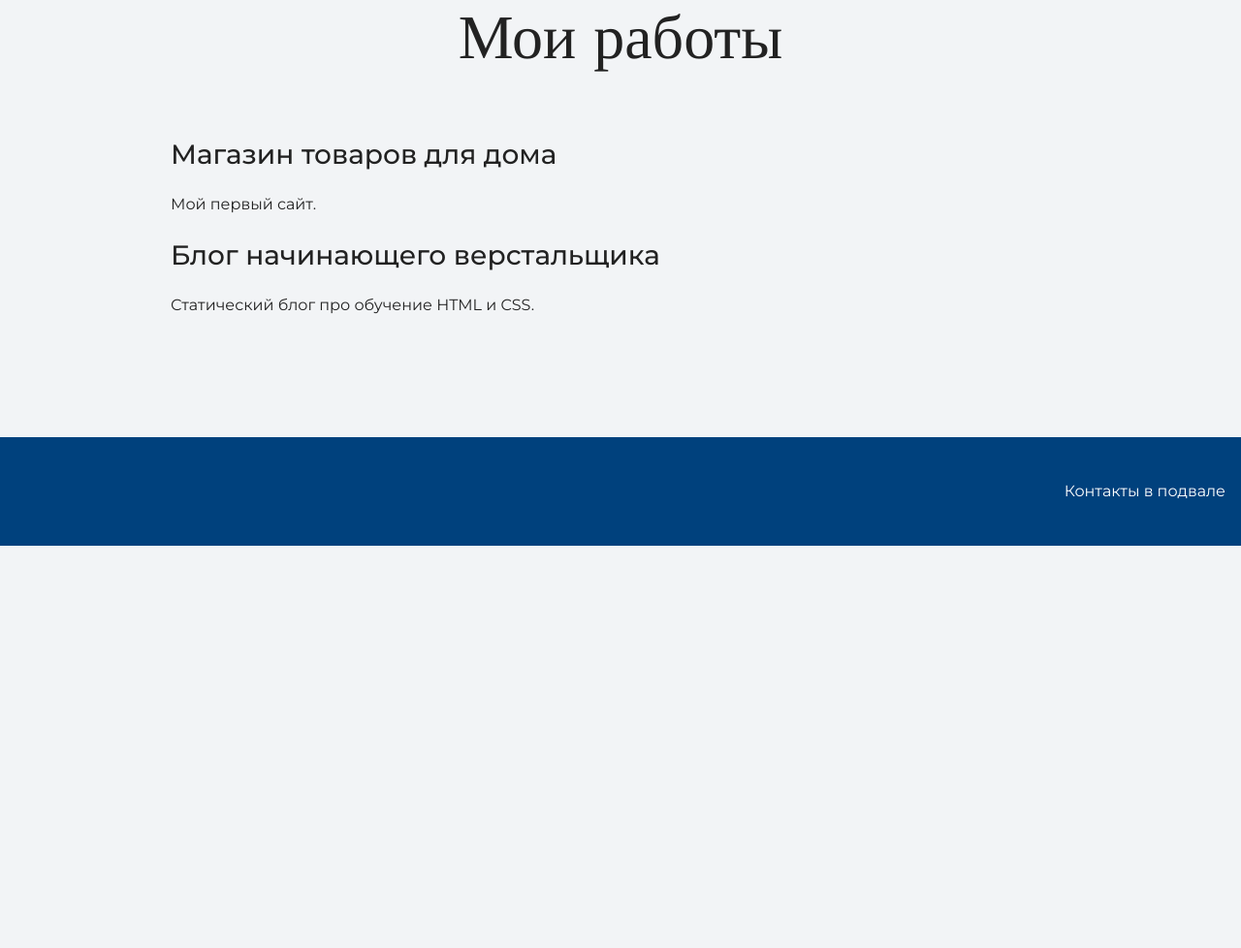
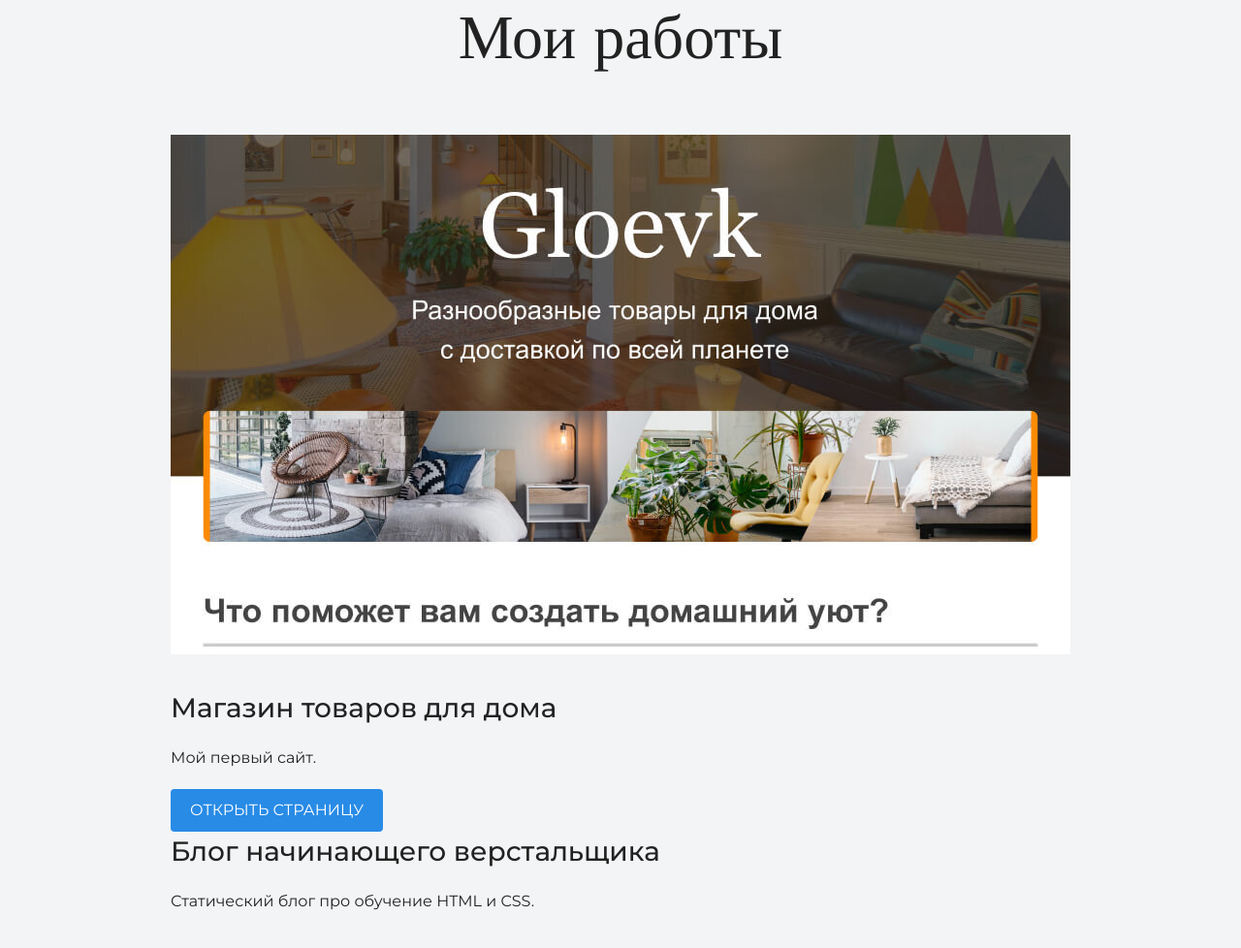
Before and after one commit to whatchalookinat/my-site, a plain HTML site: page index.html in a window 1280 px wide. Shown: the part 2068-3046 px from the top of the page at 97% size. Before the commit the page ends 2631 px from the top, so only its background shows below. Drawn offline with nearby package versions, Linux system fonts and the light colour scheme.

Commit message:
Links, images added

```diff
--- a/index.html
+++ b/index.html
@@ -30,7 +30,7 @@
 	<div class="container">
       <h2 class="subheading">Давайте познакомимся</h2>
       <figure class="user-image">
-        <img src="user.jpg" width="928" height="536" alt="Фотография неопознанного енота">
+        <img src="files/user.jpg" width="928" height="536" alt="Фотография неопознанного енота">
       </figure>
       <h3>Пара слов о себе</h3>
       <p>Текст с парой слов о себе.</p>
@@ -42,9 +42,12 @@
     <section class="portfolio">
 	<div class="container">
       <h2 class="subheading">Мои работы</h2>
-
+<figure class="project-image">
+   <img src="files/project.jpg" width="928" height="536" alt="Сайт магазина товаров для дома">
+      </figure>
       <h3>Магазин товаров для дома</h3>
       <p>Мой первый сайт.</p>
+      <a class="button" href="source/project/index.html">Открыть страницу</a>
 
       <h3>Блог начинающего верстальщика</h3>
       <p>Статический блог про обучение HTML и CSS.</p>
```
